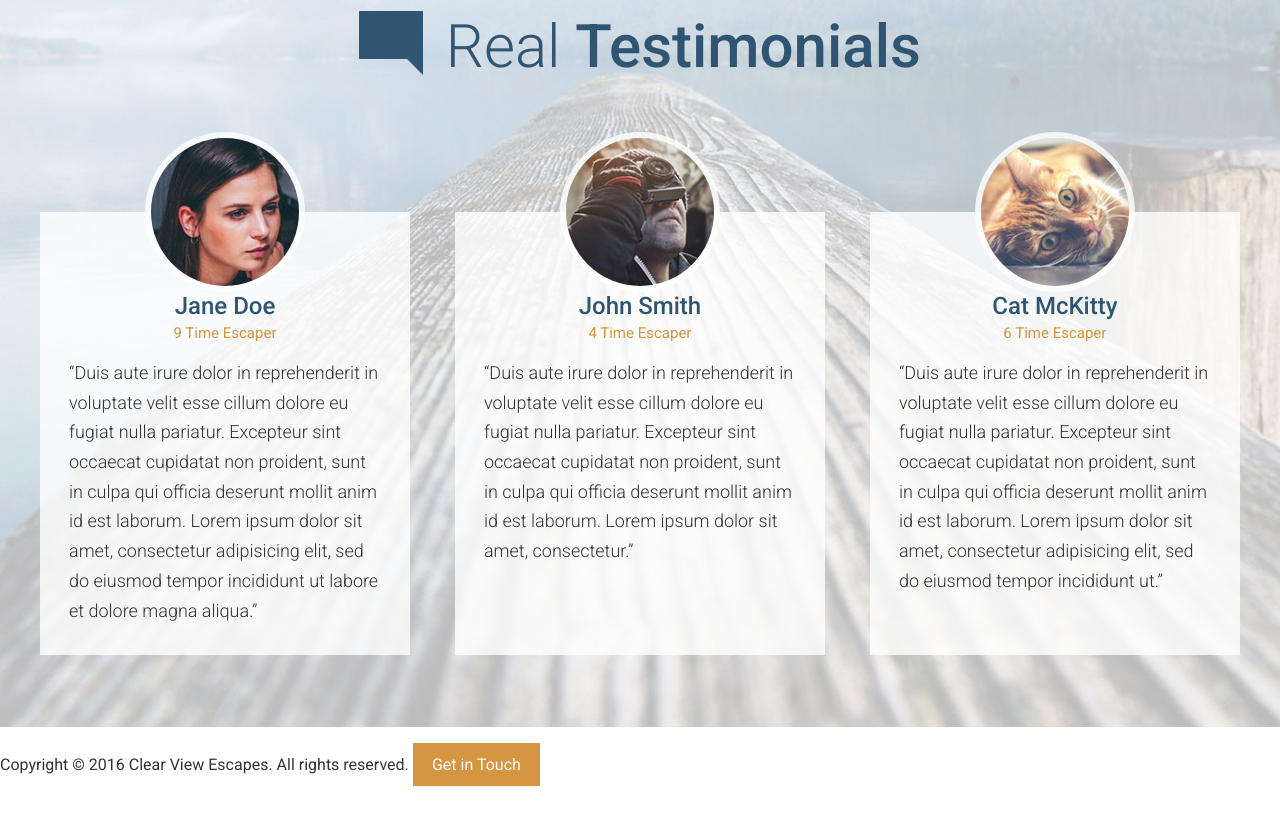
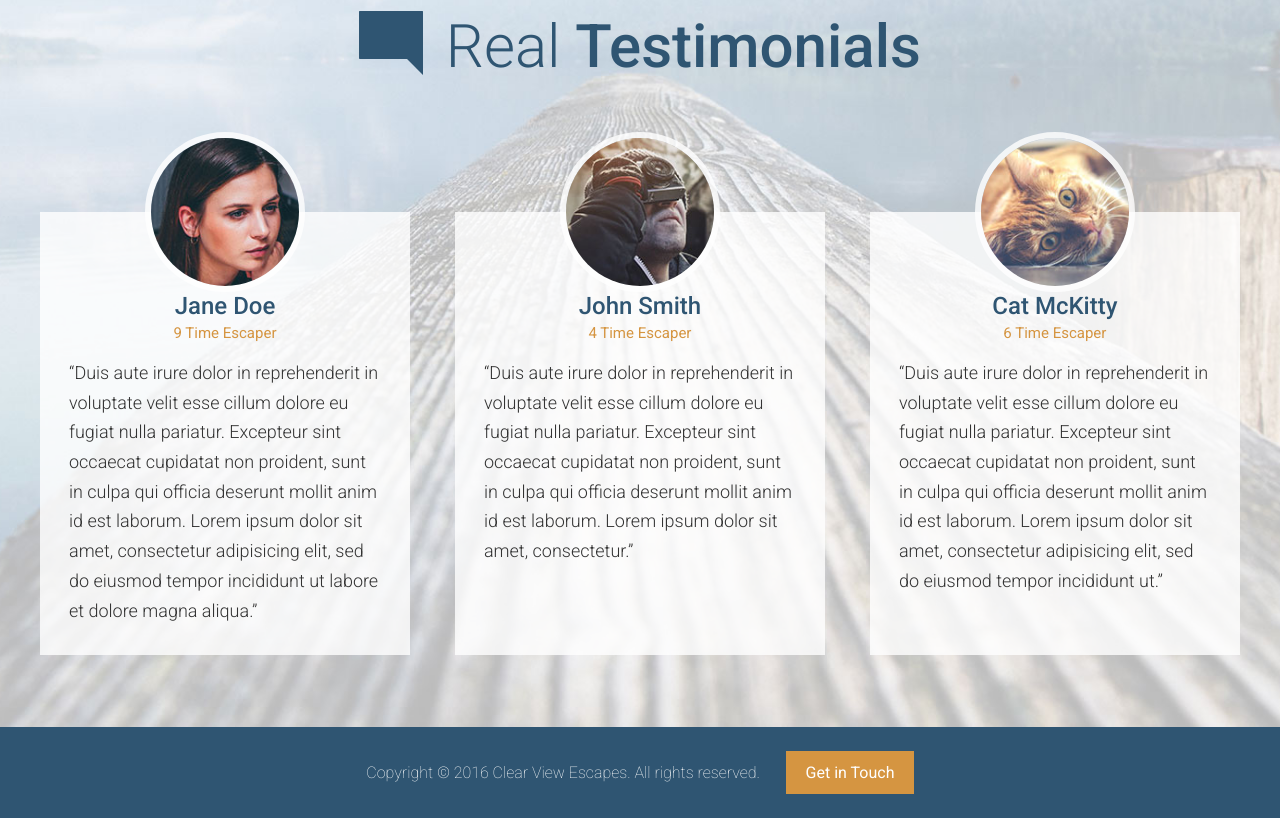
Before and after one commit to ywCN/travel-site, a website: page app/index.html in a window 1280 px wide. Shown: the part 3159-3977 px from the top of the page. Drawn offline with Linux system fonts and the light colour scheme.

Commit message:
footer style

```diff
--- a/app/assets/styles/styles.css
+++ b/app/assets/styles/styles.css
@@ -13,3 +13,4 @@
 @import "modules/_feature-item";
 @import "modules/_testimonial";
 @import "modules/_sprite";
+@import "modules/_site-footer";
--- a/app/index.html
+++ b/app/index.html
@@ -152,8 +152,10 @@
     </div>
   </div>
 
-  <footer>
-    <p>Copyright &copy; 2016 Clear View Escapes. All rights reserved. <a href="#" class="btn btn--orange">Get in Touch</a></p>
+  <footer class="site-footer">
+    <div class="wrapper">
+      <p><span class="site-footer__text">Copyright &copy; 2016 Clear View Escapes. All rights reserved.</span> <a href="#" class="btn btn--orange">Get in Touch</a></p>
+    </div>
   </footer>
 </body>
 </html>
--- a/app/temp/styles/styles.css
+++ b/app/temp/styles/styles.css
@@ -1049,3 +1049,25 @@ Instead edit gulp/templates/sprite */
     height: 42px;
     background-position: 36.69752421959096% 45.792307692307695%;
   }
+
+.site-footer {
+  background-color: #2f5572;
+  color: #FFF;
+  padding: .5rem 0;
+  text-align: center;
+}
+
+.site-footer__text {
+  display: block;
+  margin-bottom: 1rem;
+  font-weight: 200;
+}
+
+@media (min-width: 800px) {
+
+  .site-footer__text {
+    display: inline;
+    margin-bottom: 0;
+    margin-right: 1.4rem;
+  }
+}
```
